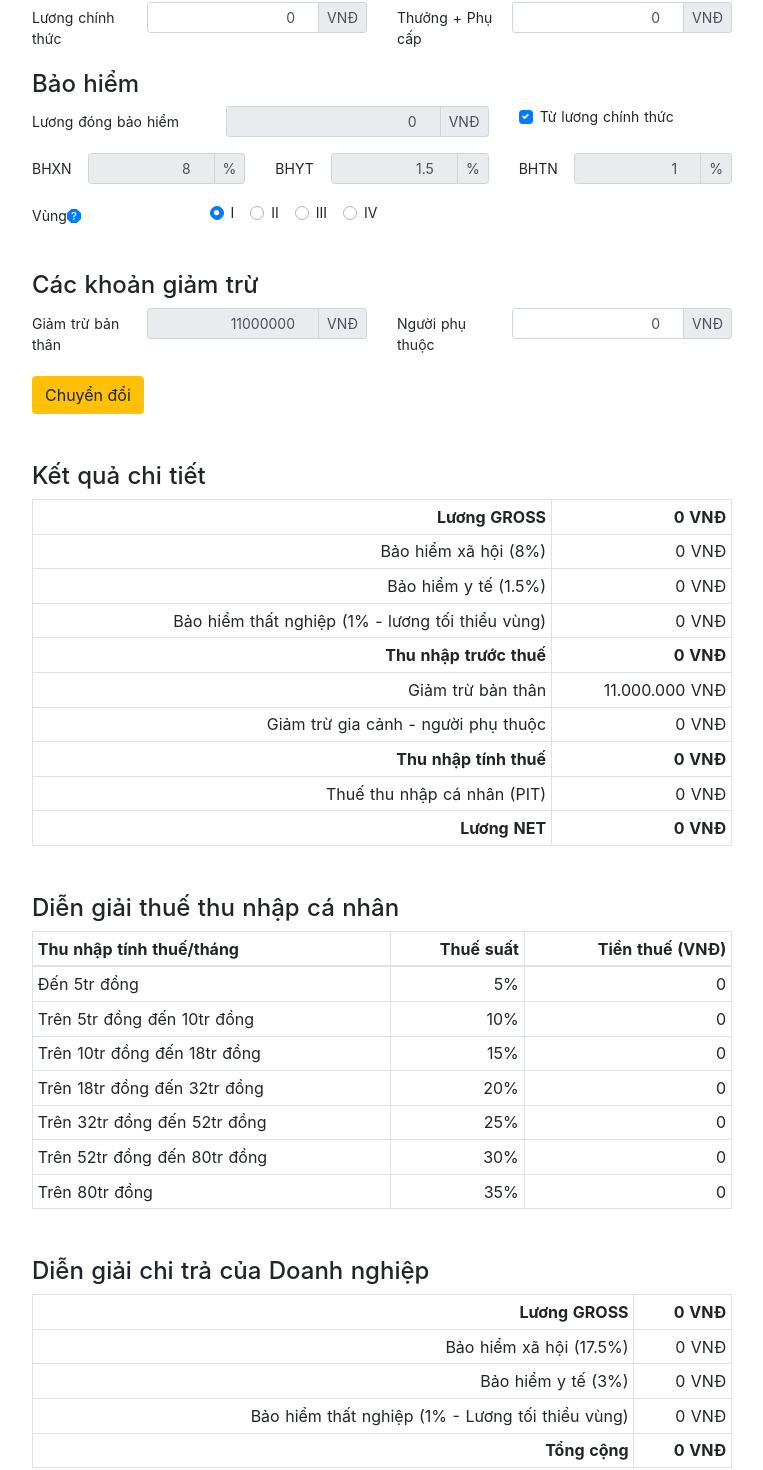
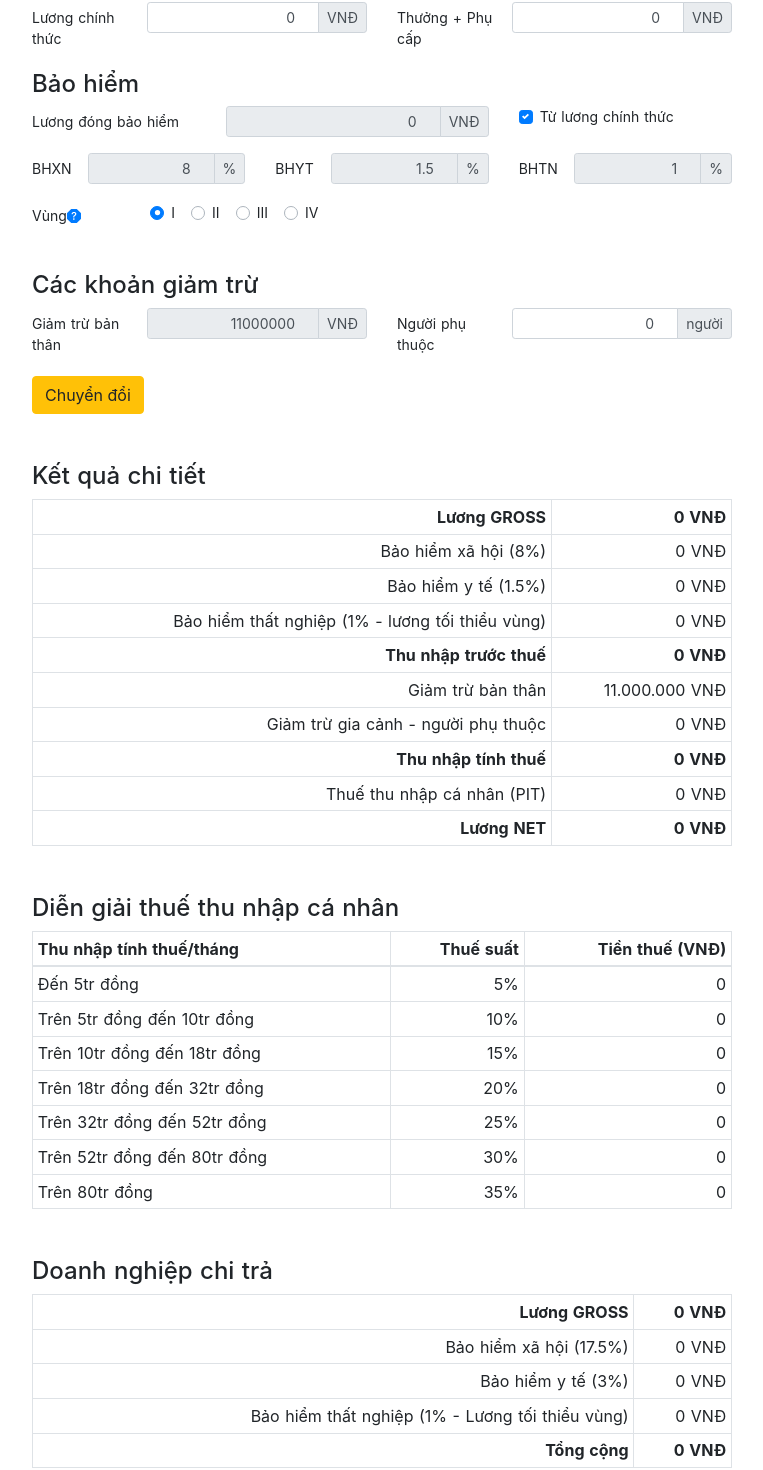
Before and after one commit to ducnguyen154/tools, a Nuxt app: page /tinhluong in a window 1280 px wide. Shown: the part 186-1656 px from the top of the page, without its empty margins (258-1021 px from the left). Built offline with nearby package versions, Linux system fonts and the light colour scheme.

Commit message:
feat: optimized

```diff
--- a/components/organisms/Salaries/TheVietnameseSalary.vue
+++ b/components/organisms/Salaries/TheVietnameseSalary.vue
@@ -146,7 +146,7 @@
         <b-col class="mb-4">
           <b-form-group
             label="Vùng"
-            label-cols-sm="3"
+            label-cols-sm="2"
             label-size="sm"
             label-for="region"
           >
@@ -195,7 +195,7 @@
             label-size="sm"
             label-for="nguoi-phu-thuoc"
           >
-            <b-input-group size="sm" append="VNĐ">
+            <b-input-group size="sm" append="người">
               <b-form-input
                 id="nguoi-phu-thuoc"
                 v-model.number="dependentPerson"
@@ -275,7 +275,7 @@
         </b-tr>
       </b-tbody>
     </b-table-simple>
-    <h4 class="mt-5">Diễn giải chi trả của Doanh nghiệp</h4>
+    <h4 class="mt-5">Doanh nghiệp chi trả</h4>
     <b-table-simple small responsive bordered hover class="company-paid-table">
       <b-tbody>
         <b-tr>
```
